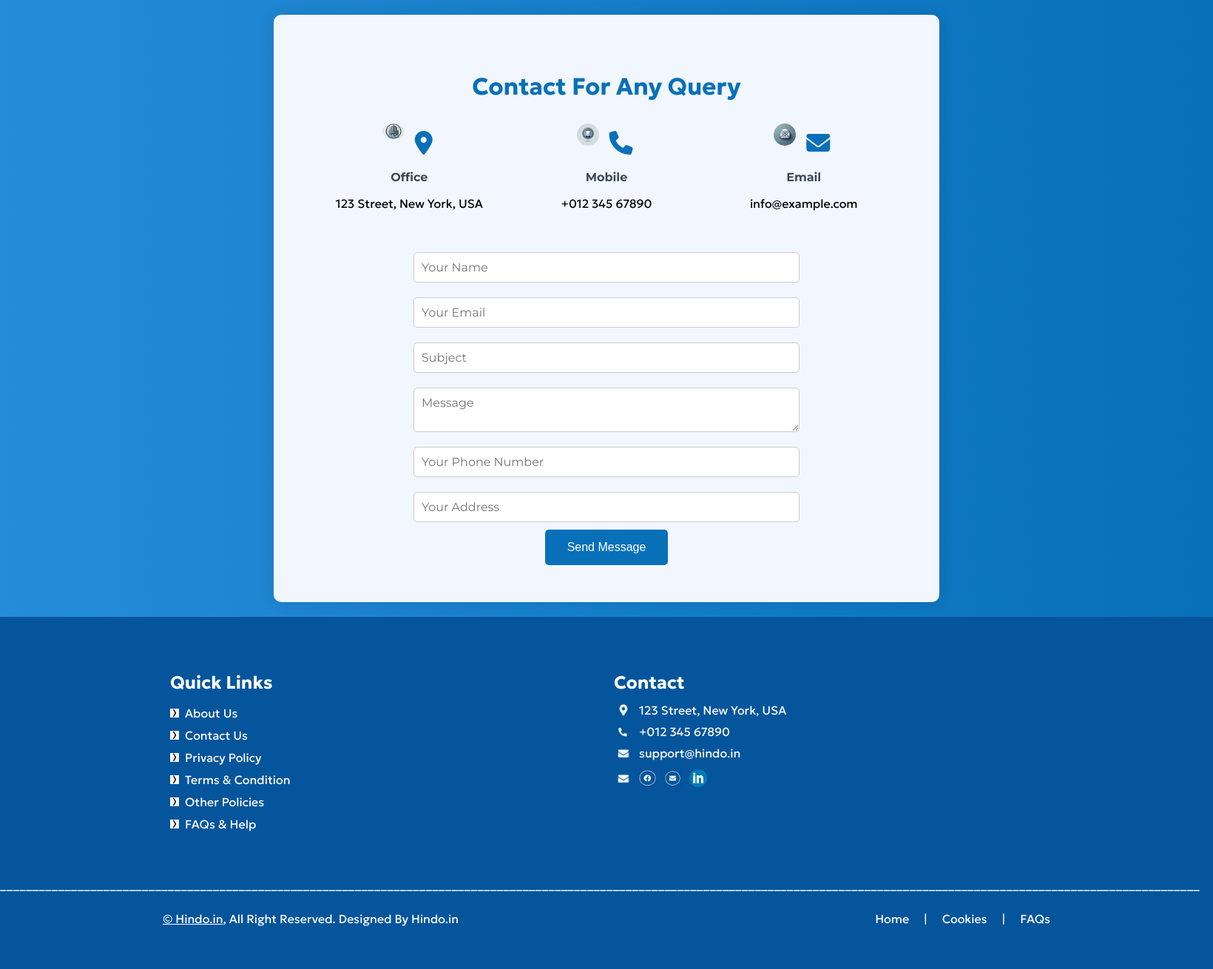
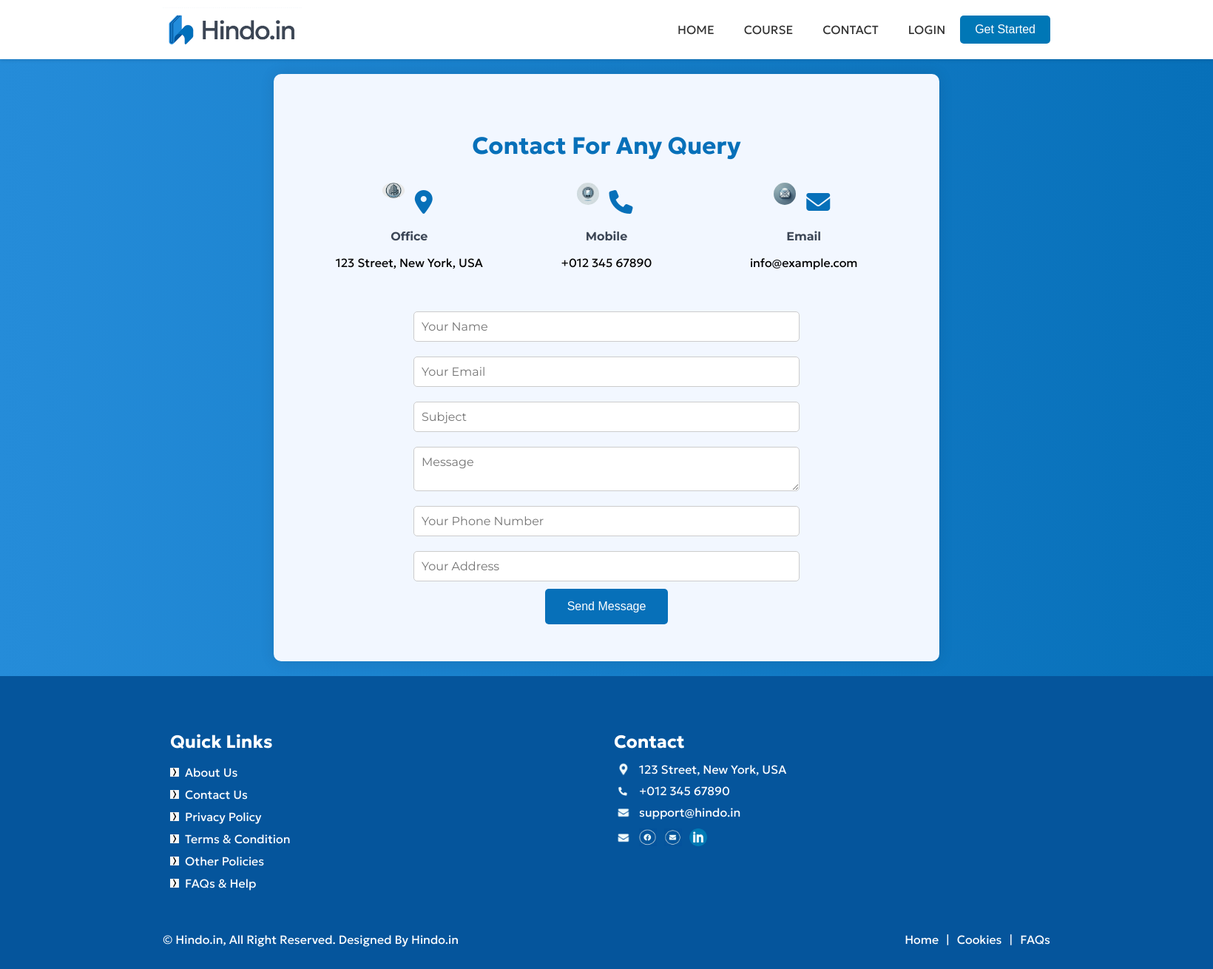
Before and after one commit to ROHITH1112790/hindo.in, a Flask app: page /contact in a window 1640 px wide. Shown: the whole page at 74% size. Before the commit the page ends 1252 px from the top, so only its background shows below. Run offline with Flask 3, Linux system fonts and the light colour scheme; some libraries are stand-ins or nearby versions.

Commit message:
updatecontact

```diff
--- a/templates/contact.html
+++ b/templates/contact.html
@@ -4,9 +4,31 @@
     <meta charset="UTF-8">
     <meta name="viewport" content="width=device-width, initial-scale=1.0">
     <title>Contact Page</title>
+    <link href="https://fonts.googleapis.com/css2?family=Geologica:wght@400;500;600;700&family=Montserrat:wght@400;500;600;700&display=swap" rel="stylesheet">
     <link rel="shortcut icon" type="image/x-icon" href="/static/sample.ico" />
-    <link href="https://fonts.googleapis.com/css2?family=Geologica:wght@400;500;600;700&family=Montserrat:wght@400;500;600;700&display=swap" rel="stylesheet">
     <style>
+        @keyframes fadeIn {
+            from {
+                opacity: 0;
+                transform: scale(0.5);
+            }
+            to {
+                opacity: 1;
+                transform: scale(1);
+            }
+        }
+
+        @keyframes slideIn {
+            from {
+                opacity: 0;
+                transform: translateY(-50px);
+            }
+            to {
+                opacity: 1;
+                transform: translateY(0);
+            }
+        }
+
         body {
             font-family: 'Geologica', sans-serif;
             margin: 0;
@@ -33,8 +55,9 @@
             box-shadow: 0 0 20px rgba(0, 0, 0, 0.1);
             width: 100%;
             max-width: 800px;
-            margin: 20px auto;
+            margin: 100px auto 20px; /* Adjusted margin for space from the top */
             text-align: center;
+            position: relative;
         }
 
         #contact h2 {
@@ -114,6 +137,7 @@
         .contact-form button:hover {
             background: #05609a; /* Slightly darker shade of blue */
         }
+
         footer {
             background: #05559c;
             color: white;
@@ -225,9 +249,87 @@
         .footer-links-right a:hover {
             text-decoration: underline;
         }
+
+        nav {
+            background-color: white;
+            padding: 10px 0;
+            box-shadow: 0 2px 4px rgba(0, 0, 0, 0.1);
+            position: fixed;
+            width: 100%;
+            top: 0;
+            z-index: 1000;
+            animation: slideIn 1s ease-in-out; /* Apply slideIn animation */
+        }
+
+        .nav-container {
+            display: flex;
+            justify-content: space-between;
+            align-items: center;
+            max-width: 1200px;
+            margin: 0 auto;
+            padding: 0 20px;
+        }
+
+        .logo img {
+            height: 60px;
+            vertical-align: middle;
+            animation: fadeIn 1s ease-in-out;
+        }
+
+        .nav-links {
+            display: flex;
+            list-style: none;
+            margin: 0;
+            padding: 0;
+        }
+
+        .nav-links li {
+            margin: 0 20px;
+        }
+
+        .nav-links li a {
+            text-decoration: none;
+            color: #333;
+            font-size: 1em;
+            transition: color 0.3s; /* Smooth transition for color change */
+        }
+
+        .nav-links li a:hover {
+            color: #0077b6;
+        }
+
+        .get-started {
+            background-color: #0077b6;
+            border: none;
+            padding: 10px 20px;
+            color: white;
+            font-size: 1em;
+            border-radius: 5px;
+            cursor: pointer;
+            transition: background-color 0.3s; /* Smooth transition for background color */
+        }
+
+        .get-started:hover {
+            background-color: #005f87;
+        }
     </style>
 </head>
 <body>
+    <nav>
+        <div class="nav-container">
+            <div class="logo">
+                <img src="/static/d.png" alt="Hindo.in Logo">
+            </div>
+            <ul class="nav-links" style="margin-left: auto;">
+                <li><a href="{{ url_for('landing_page') }}">HOME</a></li>
+                <li><a href="{{ url_for('course') }}">COURSE</a></li>
+                <li><a href="{{ url_for('contact') }}">CONTACT</a></li>
+                <li><a href="{{ url_for('login_page') }}">LOGIN</a></li>
+            </ul>
+            <button class="get-started" onclick="window.location.href='{{ url_for('registration_page') }}'">Get Started</button>
+        </div>
+    </nav>
+
     <section id="contact">
         <div class="container">
             <h2>Contact For Any Query</h2>
@@ -272,14 +374,12 @@
     <footer>
         <div class="footer-container">
             <div class="footer-links">
-
                 <h3>Quick Links</h3>
                 <ul>
                     <li><a href="{{ url_for('aboutus') }}"><img src="/static/arrow.png" alt="Arrow"> About Us</a></li>
                     <li><a href="{{ url_for('contact') }}"><img src="/static/arrow.png" alt="Arrow"> Contact Us</a></li>
                     <li><a href="{{ url_for('PrivacyPolicy') }}"><img src="/static/arrow.png" alt="Arrow"> Privacy Policy</a></li>
-                    <li><a href="{{ url_for('TermsCondition') }}
-                        "><img src="/static/arrow.png" alt="Arrow"> Terms & Condition</a></li>
+                    <li><a href="{{ url_for('TermsCondition') }}"><img src="/static/arrow.png" alt="Arrow"> Terms & Condition</a></li>
                     <li><a href="{{ url_for('otherpolicies') }}"><img src="/static/arrow.png" alt="Arrow"> Other Policies</a></li>
                     <li><a href="{{ url_for('FAQs') }}"><img src="/static/arrow.png" alt="Arrow"> FAQs & Help</a></li>
                 </ul>
@@ -303,16 +403,16 @@
                 </div>
             </div>
         </div>
-        <p>__________________________________________________________________________________________________________________________________________________________________________________________</p>
-        <div class="footer-bottom" style="background: #05559c; color: white; padding: 10px 20px; display: flex; justify-content: space-between; align-items: center;">
-            <p><span style="text-decoration: underline;">© Hindo.in</span>, All Right Reserved. Designed By Hindo.in
-                <div class="footer-links-right">
-                    <a href="{{ url_for('landing_page') }}" style="color: white; margin-right: 10px;">Home</a>
-                    <span style="color: white; margin-right: 10px;">|</span>
-                    <a href="{{ url_for('cookies') }}" style="color: white; margin-right: 10px;">Cookies</a>
-                    <span style="color: white; margin-right: 10px;">|</span>
-                    <a href="{{ url_for('FAQs') }}" style="color: white;">FAQs</a>
-                </div>
+        <div class="footer-bottom">
+            <p>© Hindo.in, All Right Reserved. Designed By Hindo.in</p>
+            <div class="footer-links-right">
+                <a href="{{ url_for('landing_page') }}">Home</a>
+                <span>|</span>
+                <a href="{{ url_for('cookies') }}">Cookies</a>
+                <span>|</span>
+                <a href="{{ url_for('FAQs') }}">FAQs</a>
+            </div>
+        </div>
     </footer>
 </body>
 </html>
```
